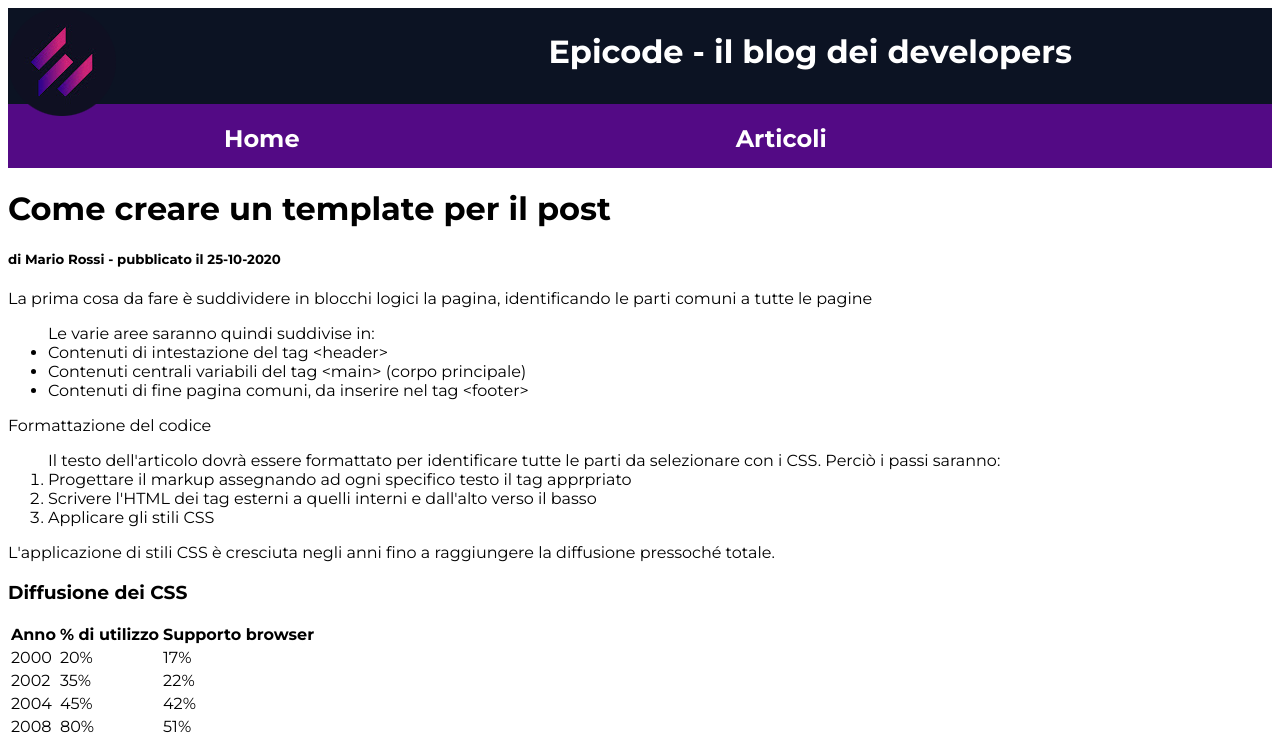
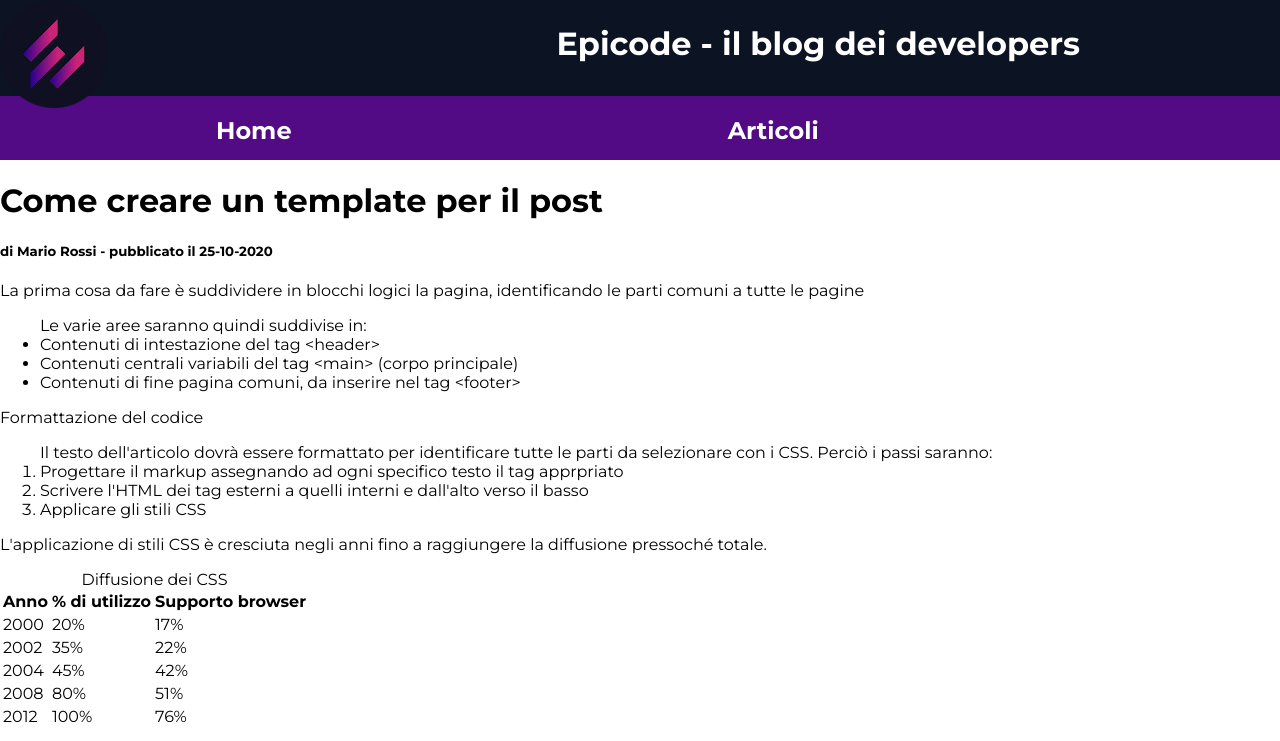
Before and after one commit to FlavioNeri00/U1-D2-Tables-and-Forms, a plain HTML site: page Esercizio d2/Index.html in a window 1280 px wide. Shown: the top 741 px of the page. Drawn offline with Linux system fonts and the light colour scheme.

Commit message:
margin:0-added-on-body

```diff
--- a/Esercizio d2/Index.html
+++ b/Esercizio d2/Index.html
@@ -45,7 +45,7 @@
         </ol>
         <p>L'applicazione di stili CSS è cresciuta negli anni fino a raggiungere la diffusione pressoché totale.</p>
         <table>
-          <h3>Diffusione dei CSS</h3>
+          <caption>Diffusione dei CSS</h3>
           <thead>
             <tr>
               <td>Anno</td>
--- a/Esercizio d2/style.css
+++ b/Esercizio d2/style.css
@@ -2,6 +2,7 @@
 
 body{
     font-family: 'Montserrat', sans-serif;
+    margin: 0;
 }
 
 header{
@@ -22,7 +23,7 @@ header h1 {
     float: right;
     margin-top: 3vh;
     margin-right: 25vh;
-
+    text-align: justify;
     font-weight: 700;
 }
 
```
